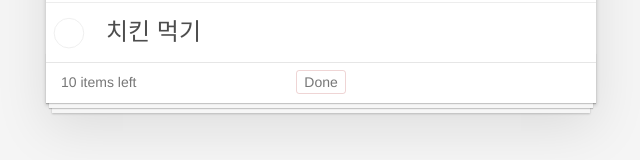
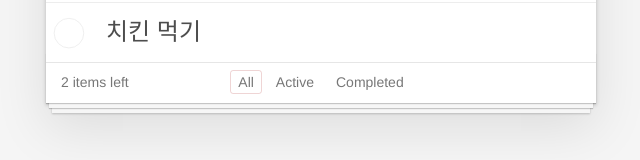
Before and after one commit to Oneul1213/Todo_front, a Vue app: page / in a window 1280 px wide. Shown: the part 253-413 px from the top of the page, without its empty margins (319-959 px from the left). Built offline with nearby package versions, Linux system fonts and the light colour scheme.

Commit message:
Todo-Filter 완료

```diff
--- a/src/App.vue
+++ b/src/App.vue
@@ -3,12 +3,16 @@
     <section class="todoapp">
       <Header @insertTodo="insertTodo"/>
       <Todo
-        :todos="todos"
+        :todos="filteredList"
         @removeTodo="removeTodo"
         @updateDone="updateDone"
         @updateTodo="updateTodo"
       />
-      <Footer/>
+      <Footer
+        :filterType="filterType"
+        :size="filteredList.length"
+        @onFilterType="handleFilterType"
+      />
     </section>
   </div>
 </template>
@@ -35,11 +39,12 @@ export default {
           isDone: true
         },
         {
-          id: new Date(),
+          id: new Date() + 1,
           text: "치킨 먹기",
           isDone: false
         }
-      ]
+      ],
+      filterType: 'All'
     };
   },
 
@@ -77,6 +82,30 @@ export default {
         todo.text = text;
         this.todos = todos;
       }
+    },
+
+    handleFilterType(type) {
+      this.filterType = type;
+    }
+  },
+
+  computed: {
+    filteredList() {
+      switch(this.filterType) {
+        case "All": {
+          return this.todos;
+        }
+        case "Active": {
+          return this.todos.filter((todo) => !todo.isDone);
+        }
+        case "Completed": {
+          return this.todos.filter((todo) => todo.isDone);
+        }
+
+        default: {
+          return [];
+        }
+      }
     }
   }
 };
--- a/src/components/Footer.vue
+++ b/src/components/Footer.vue
@@ -1,11 +1,15 @@
 <template>
     <footer class="footer">
         <span class="todo-count">
-            <strong>10</strong> items left
+            <strong>{{ size }}</strong> items left
         </span>
         <ul class="filters">
-            <li>
-                <a href="javascript:;" class="selected">Done</a>
+            <li
+              v-for="(filter, idx) in filters"
+              :key="idx"
+              @click="handleFilterType(filter)"
+            >
+                <a href="javascript:;" :class="{ selected: filterType === filter }">{{ filter }}</a>
             </li>
         </ul>
         <button class="clear-completed" style="display: none;">Clear completed</button>
@@ -13,7 +17,24 @@
 </template>
 
 <script>
-export default {};
+export default {
+  props: {
+    filterType: { type: String, default: 'All' },
+    size: { type: Number, default: 0 }
+  },
+
+  data() {
+    return {
+      filters: ["All", "Active", "Completed"]
+    };
+  },
+
+  methods: {
+    handleFilterType(type) {
+      this.$emit("onFilterType", type);
+    }
+  }
+};
 </script>
 
 <style>
```
